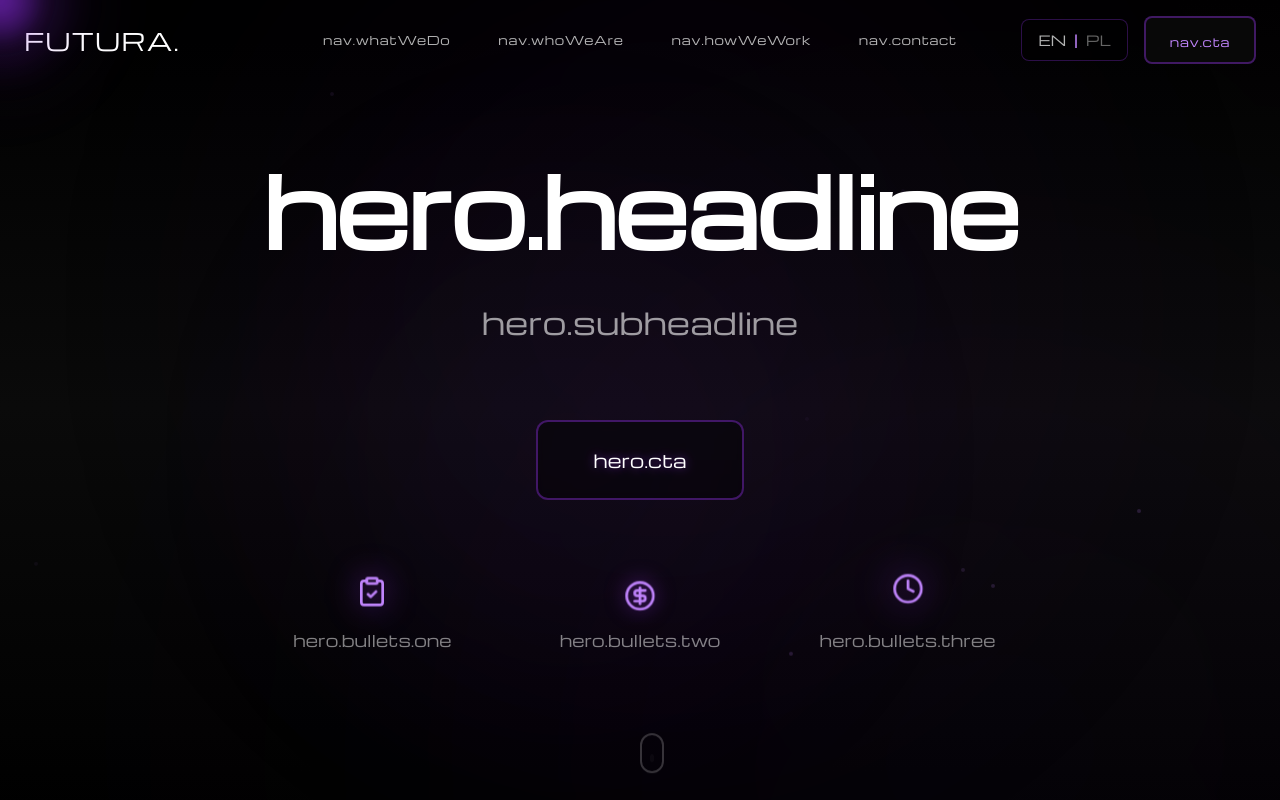
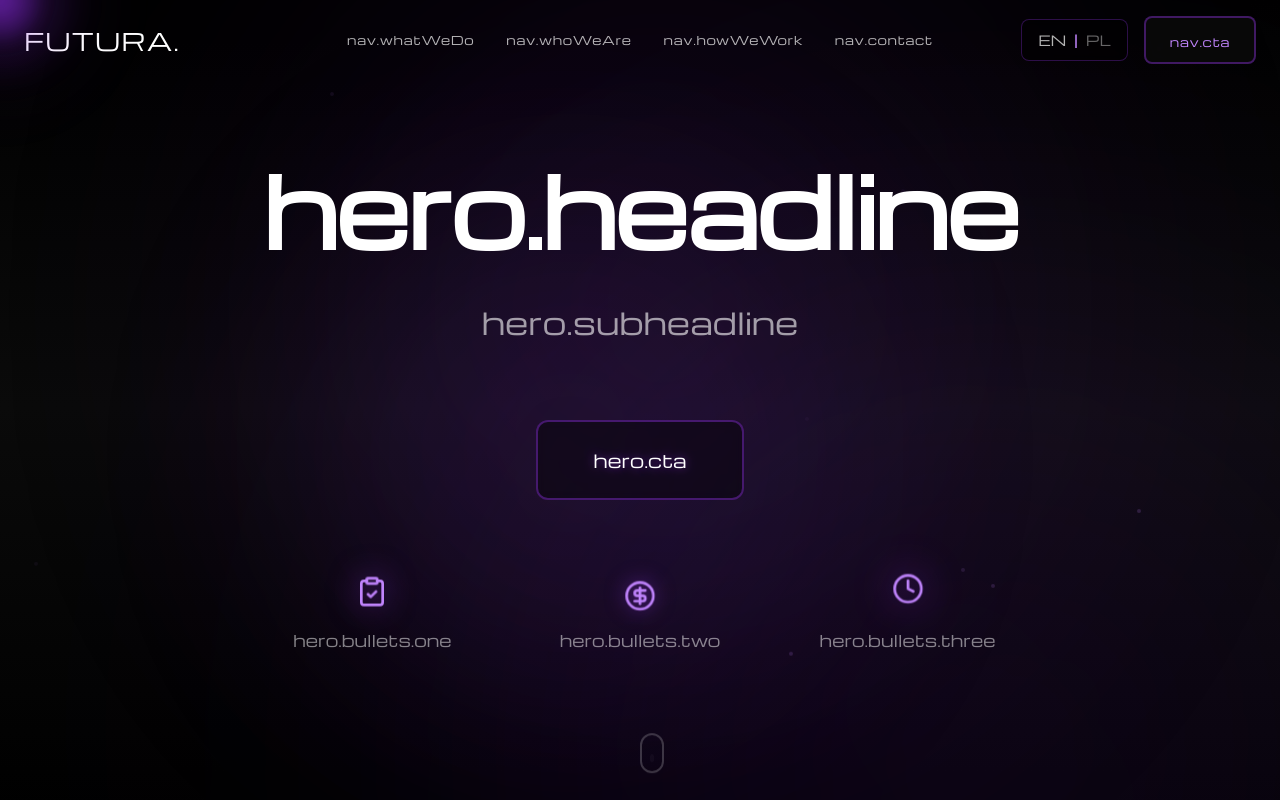
Before and after one commit to clippyt03/futura, a React (Vite) app: page / in a window 1280 px wide. Shown: the top 800 px of the page. Built offline with nearby package versions, Linux system fonts and the light colour scheme; the HTML template or start-up script is replaced by a standard one.

Commit message:
Updated Hero.tsx

```diff
--- a/src/components/Footer.tsx
+++ b/src/components/Footer.tsx
@@ -26,14 +26,9 @@ const Footer = () => {
             viewport={{ once: true }}
             transition={{ duration: 0.6 }}
           >
-            <img
-              src="/futura_logo_new.png"
-              alt="FUTURA"
-              className="h-10 w-auto mb-6"
-              style={{
-                filter: 'drop-shadow(0 0 8px rgba(147, 51, 234, 0.4))',
-              }}
-            />
+            <h2 className="font-michroma text-2xl text-white tracking-wider mb-6">
+              FUTURA.
+            </h2>
             <p className="text-sm text-white/50 mb-6 leading-relaxed font-light">
               {t('footer.company.description')}
             </p>
--- a/src/components/Header.tsx
+++ b/src/components/Header.tsx
@@ -93,7 +93,7 @@ const Header = () => {
 
         {/* DESKTOP NAVIGATION - CENTERED */}
         {!isMobile && (
-          <div className="absolute left-1/2 transform -translate-x-1/2 flex items-center space-x-8 lg:space-x-12">
+          <div className="absolute left-1/2 transform -translate-x-1/2 flex items-center space-x-6 lg:space-x-8">
             {navItems.map((item, index) => (
               <motion.button
                 key={item.href}
--- a/src/components/Hero.tsx
+++ b/src/components/Hero.tsx
@@ -17,10 +17,10 @@ export default function Hero() {
 
       {/* Circular purple halo effects - Subtle and cohesive */}
       <motion.div
-        className="absolute top-1/4 left-1/4 w-[500px] h-[500px] bg-purple-600/20 rounded-full blur-[120px]"
+        className="absolute top-1/4 left-1/4 w-[500px] h-[500px] bg-purple-600/30 rounded-full blur-[120px]"
         animate={{
           scale: [1, 1.3, 1],
-          opacity: [0.2, 0.35, 0.2],
+          opacity: [0.35, 0.5, 0.35],
         }}
         transition={{
           duration: 8,
@@ -29,10 +29,10 @@ export default function Hero() {
         }}
       />
       <motion.div
-        className="absolute bottom-1/4 right-1/4 w-[600px] h-[600px] bg-purple-700/20 rounded-full blur-[130px]"
+        className="absolute bottom-1/4 right-1/4 w-[600px] h-[600px] bg-purple-700/30 rounded-full blur-[130px]"
         animate={{
           scale: [1, 1.2, 1],
-          opacity: [0.15, 0.3, 0.15],
+          opacity: [0.3, 0.45, 0.3],
         }}
         transition={{
           duration: 10,
@@ -42,10 +42,10 @@ export default function Hero() {
         }}
       />
       <motion.div
-        className="absolute top-1/2 left-1/2 -translate-x-1/2 -translate-y-1/2 w-[700px] h-[700px] bg-purple-600/15 rounded-full blur-[140px]"
+        className="absolute top-1/2 left-1/2 -translate-x-1/2 -translate-y-1/2 w-[700px] h-[700px] bg-purple-600/25 rounded-full blur-[140px]"
         animate={{
           scale: [1, 1.4, 1],
-          opacity: [0.15, 0.25, 0.15],
+          opacity: [0.3, 0.4, 0.3],
           rotate: [0, 180, 360]
         }}
         transition={{
```
Also changed, not shown: src/i18n/locales/en.json (+4 -4 lines), src/i18n/locales/pl.json (+4 -4 lines).
